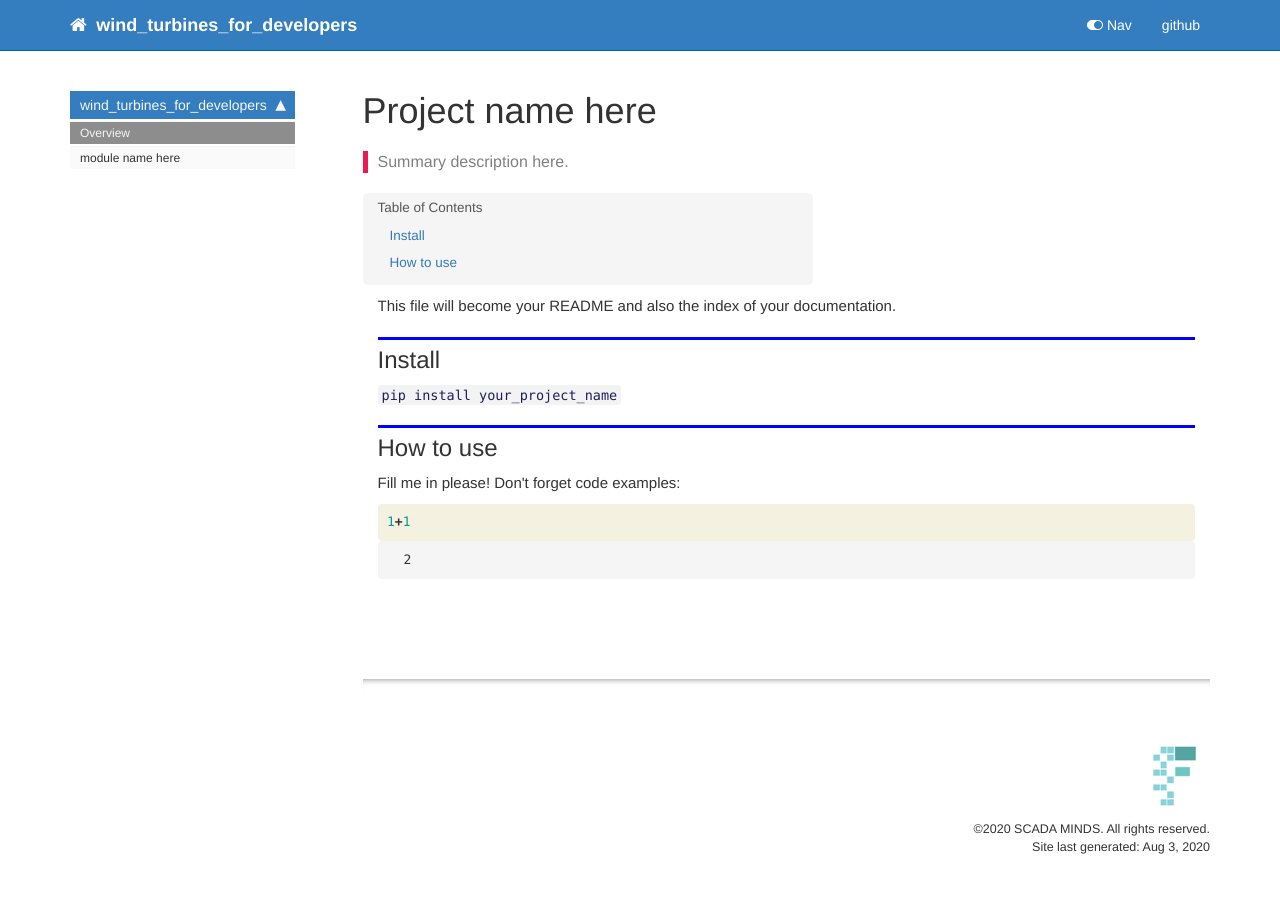
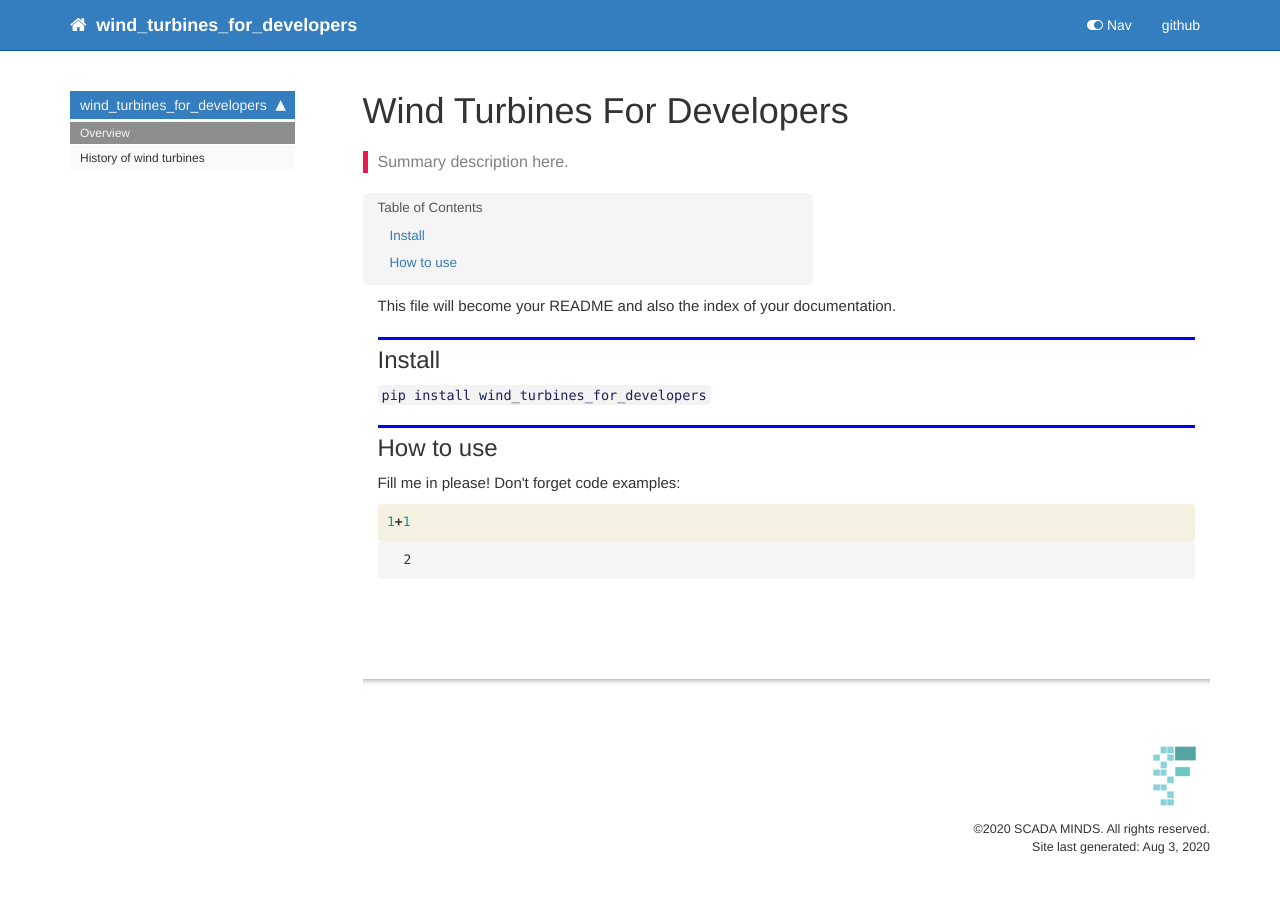
Before and after one commit to abbscadaminds/wind_turbines_for_developers, a Jekyll site: the page built from docs/index.html, in a window 1280 px wide. Built offline with Jekyll 4.4.1, drawn with Linux system fonts in a browser that asks for light colours; nearby versions of some CDN libraries; comment, search, counter and statistics services are not loaded.

Commit message:
updated docs

```diff
--- a/docs/_data/sidebars/home_sidebar.yml
+++ b/docs/_data/sidebars/home_sidebar.yml
@@ -10,8 +10,8 @@ entries:
       title: Overview
       url: /
     - output: web,pdf
-      title: module name here
-      url: /core
+      title: History of wind turbines
+      url: /history
     output: web
     title: wind_turbines_for_developers
   output: web
--- a/docs/index.html
+++ b/docs/index.html
@@ -1,6 +1,6 @@
 ---
 
-title: Project name here
+title: Wind Turbines For Developers
 
 keywords: fastai
 sidebar: home_sidebar
@@ -42,7 +42,7 @@ description: "Summary description here."
 </div>
 <div class="cell border-box-sizing text_cell rendered"><div class="inner_cell">
 <div class="text_cell_render border-box-sizing rendered_html">
-<p><code>pip install your_project_name</code></p>
+<p><code>pip install wind_turbines_for_developers</code></p>
 
 </div>
 </div>
--- a/docs/sidebar.json
+++ b/docs/sidebar.json
@@ -1,6 +1,6 @@
 {
   "wind_turbines_for_developers": {
     "Overview": "/",
-    "module name here": "/core"
+    "History of wind turbines": "/history"
   }
 }
```
Also changed, not shown: README.md, 1 other file.
